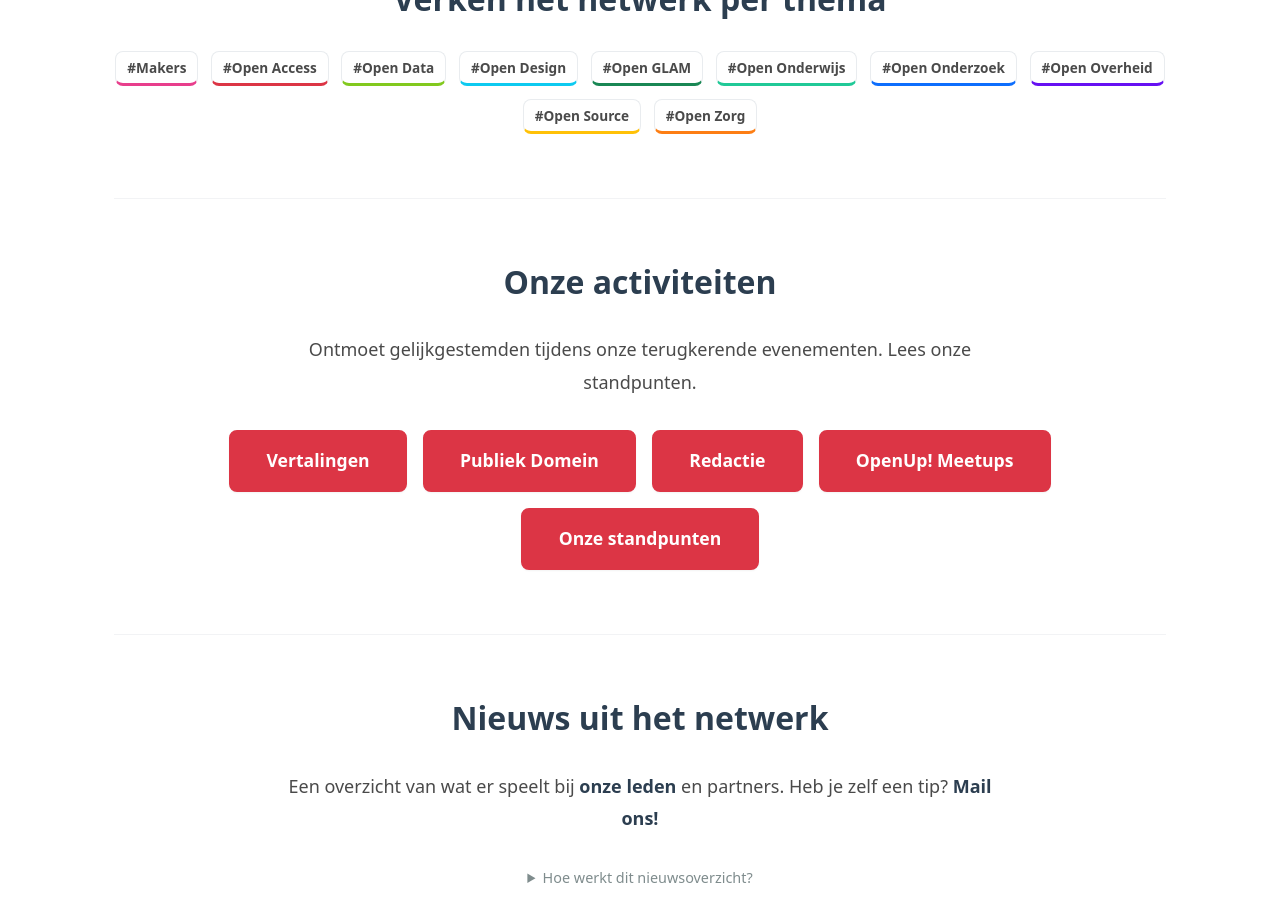
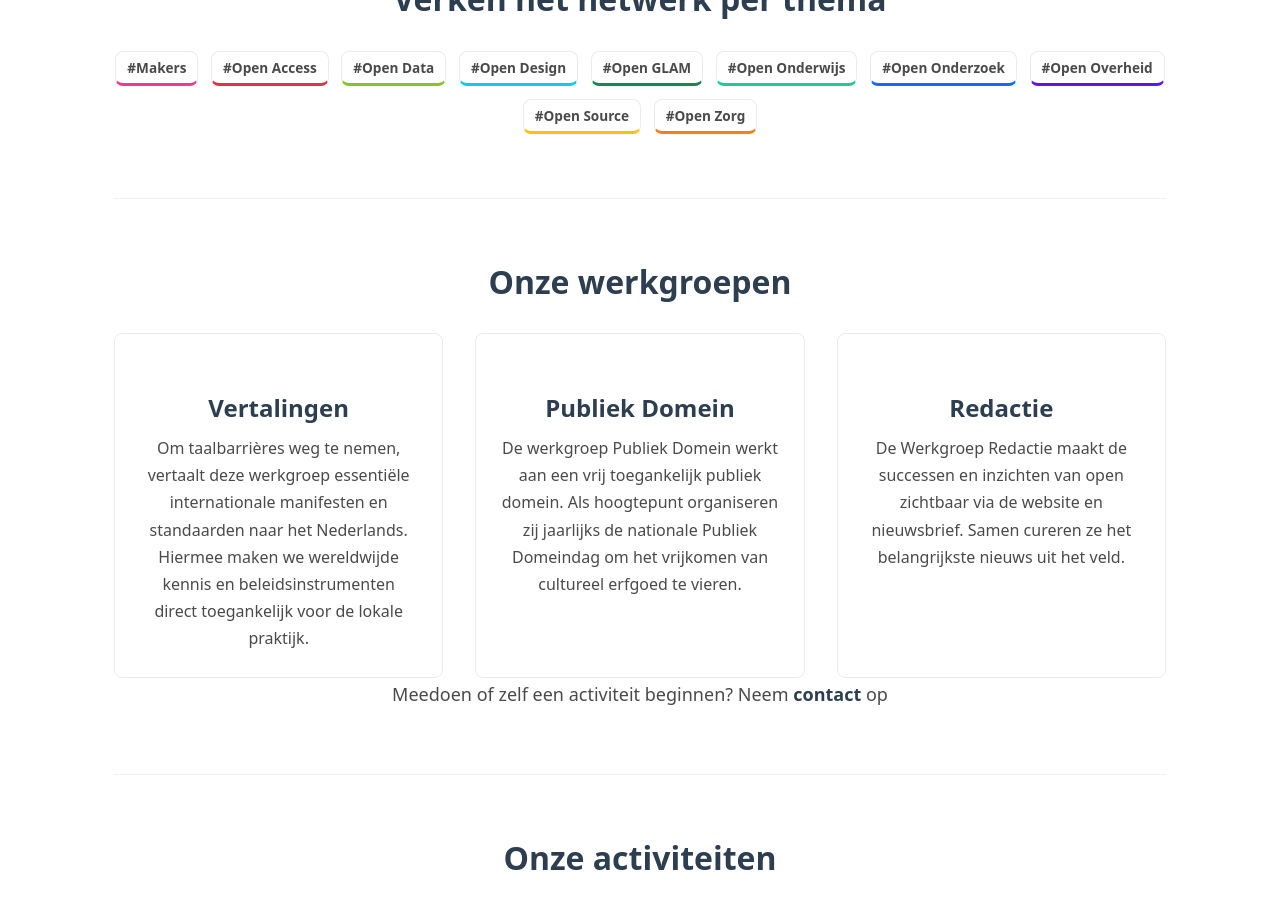
Before and after one commit to opennederland/www.opennederland.nl, a Jekyll site: the page built from index.md, in a window 1280 px wide and 900 px high, scrolled down 1131 px. Built offline with Jekyll 4.4.1, drawn with Linux system fonts in a browser that asks for light colours.

Commit message:
Working groups naar cards omgezet.

```diff
--- /dev/null
+++ b/_includes/working_groups.html
@@ -0,0 +1,19 @@
+{% assign groups = "" | split: "" %}
+
+{% assign groups = site.working_groups %}
+
+<div class="initiatives-grid">
+    {% for group in groups %}
+
+    <div class="initiative-card">
+
+        <h3>
+            <a href="{{ group.url | relative_url }}" class="initiative {{ group.slug }}">{{ group.title }}</a>
+        </h3>
+
+        <div class="content">
+            {{ group.summary | markdownify | strip_html }}
+        </div>
+    </div>
+    {% endfor %}
+</div>
--- a/_working_groups/Vertalingen.md
+++ b/_working_groups/Vertalingen.md
@@ -2,6 +2,7 @@
 title: Vertalingen
 tags: ["Makers", "Open Access", "Open Data", "Open Design", "Open GLAM", "Open Onderwijs", "Open Onderzoek", "Open Overheid", "Open Source", "Open Zorg"]
 website:
+summary: "Om taalbarrières weg te nemen, vertaalt deze werkgroep essentiële internationale manifesten en standaarden naar het Nederlands. Hiermee maken we wereldwijde kennis en beleidsinstrumenten direct toegankelijk voor de lokale praktijk."
 ---
 
 Taal mag geen barrière zijn voor toegang tot kennis. Open Nederland zet zich in om [manifesten, verklaringen en aanbevelingen](/wat-is-open/) rondom 'Open' toegankelijk te maken voor het Nederlandse taalgebied.
--- a/_working_groups/publiek-domein.md
+++ b/_working_groups/publiek-domein.md
@@ -2,6 +2,7 @@
 title: Publiek Domein
 tags: ["Makers", "Open GLAM"]
 website: https://publiekdomeindag.nl/
+summary: "De werkgroep Publiek Domein werkt aan een vrij toegankelijk publiek domein. Als hoogtepunt organiseren zij jaarlijks de nationale Publiek Domeindag om het vrijkomen van cultureel erfgoed te vieren."
 ---
 
 Open Nederland ziet het publiek domein — de verzameling creaties die vrij van beperkingen gebruikt kunnen worden — als een fundament voor een vrije en creatieve samenleving.
--- a/_working_groups/redactie.md
+++ b/_working_groups/redactie.md
@@ -2,6 +2,7 @@
 title: Redactie
 tags: ["Makers", "Open Access", "Open Data", "Open Design", "Open GLAM", "Open Onderwijs", "Open Onderzoek", "Open Overheid", "Open Source", "Open Zorg"]
 website:
+summary: "De Werkgroep Redactie maakt de successen en inzichten van open zichtbaar via de website en nieuwsbrief. Samen cureren ze het belangrijkste nieuws uit het veld."
 ---
 
 **"Open is delen. Maar om te kunnen delen, moeten verhalen verteld worden."**
--- a/index.md
+++ b/index.md
@@ -42,6 +42,13 @@
 <hr />
 
 <div class="mb-xl text-center">
+    <h2>Onze werkgroepen</h2>
+    {% include working_groups.html %}
+    <p class="content-body container-narrow mb-md">Meedoen of zelf een activiteit beginnen? Neem <a href="/contact/">contact</a> op</p>
+</div>
+
+<hr />
+<div class="mb-xl text-center">
     <h2>Onze activiteiten</h2>
 
     <p class="content-body container-narrow mb-md">
@@ -49,9 +56,6 @@
     </p>
 
     <div class="d-flex justify-center flex-wrap gap-md">
-    {% for group in site.working_groups %}
-        <a href="{{ group.url | relative_url }}" class="main-item">{{ group.title }}</a>
-    {% endfor %}
         <a href="{{ "/openup/" | relative_url }}" class="main-item">OpenUp! Meetups</a>
         <a href="{{ "/standpunten/" | relative_url }}" class="main-item">Onze standpunten</a>
     </div>
```
